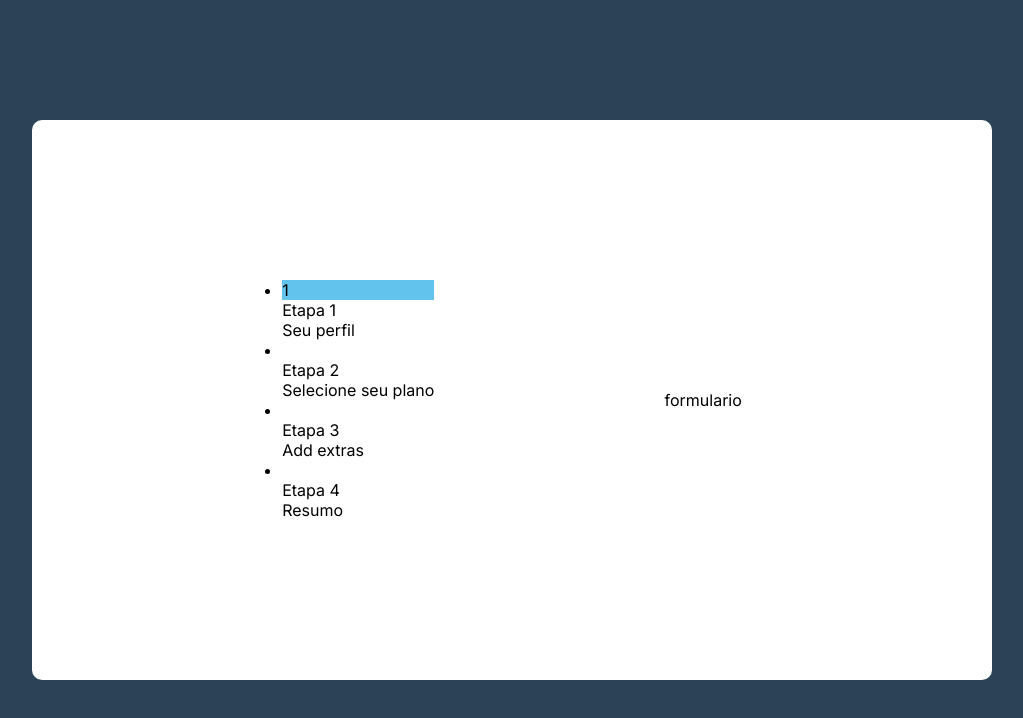
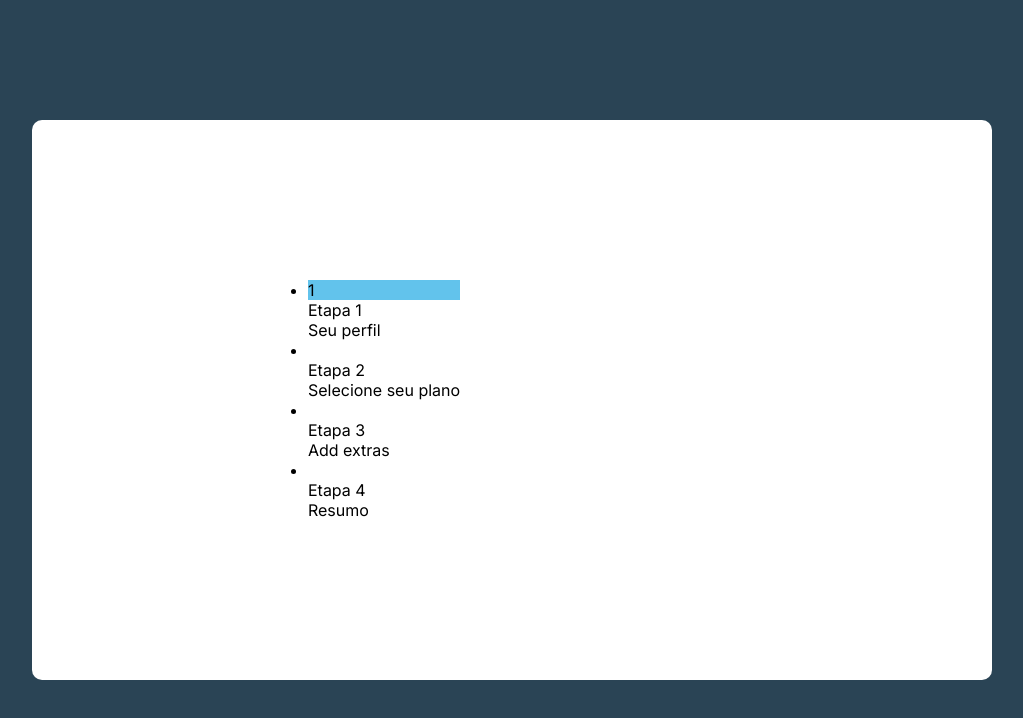
Before and after one commit to denner-august/Multi-step-form, a Next.js app in the folder step-form/: page / in a window 1280 px wide. Shown: the top 718 px of the page, without its empty margins (128-1151 px from the left). Built offline with nearby package versions, Linux system fonts and the light colour scheme.

Commit message:
Update form.tsx

```diff
--- a/step-form/src/components/form/form.tsx
+++ b/step-form/src/components/form/form.tsx
@@ -1,3 +1,8 @@
+import s from './styles.module.scss'
 export function Form() {
-    return <p>formulario</p>
+    return (
+        <div className={s.Container}>
+            {/* <p>formulario</p> */}
+        </div>
+    )
 }
```
